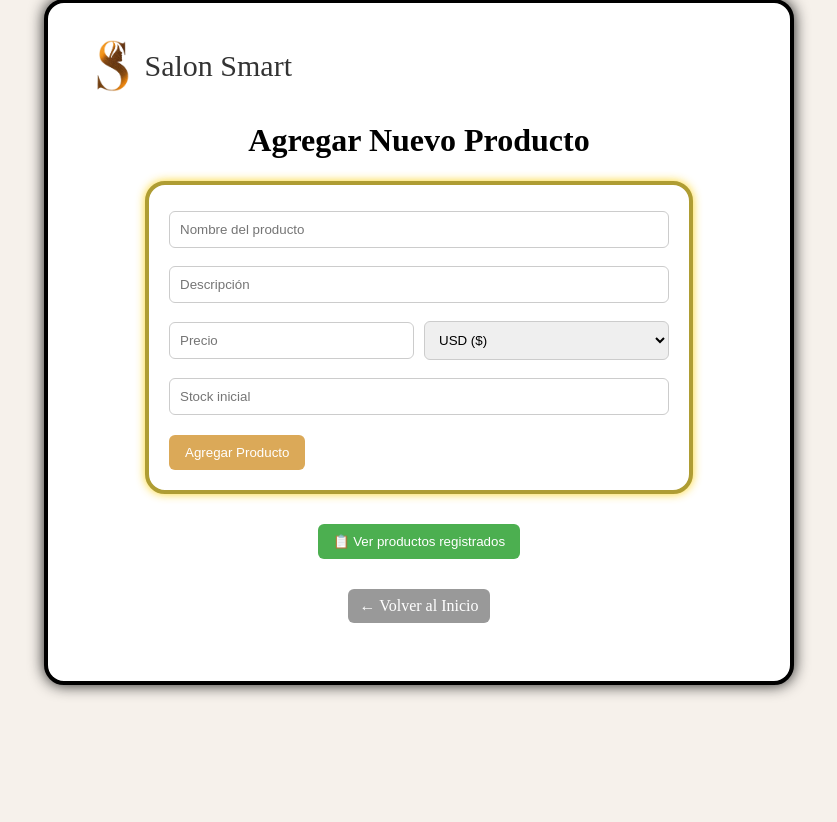
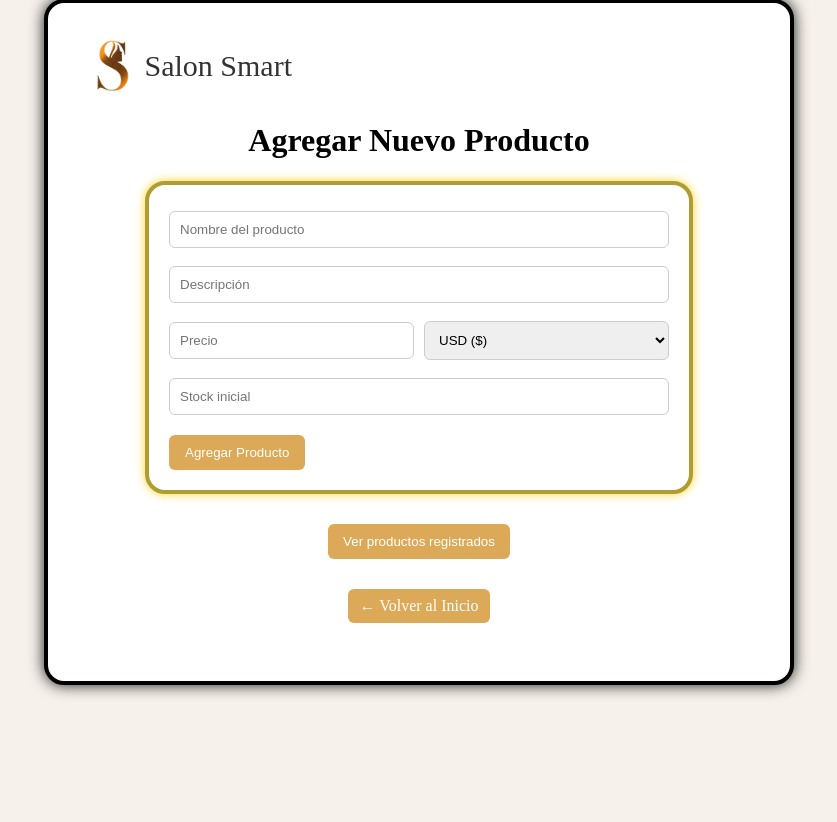
Before and after one commit to Anyelpawer/Salon-Smart, a Flask app: page /inventario in a window 1280 px wide. Shown: the part 86-908 px from the top of the page, without its empty margins (221-1058 px from the left). Run offline with Flask 3, Linux system fonts and the light colour scheme; a user stored in the database is signed in; data comes from the database, SQL or seed files in the repository; some web fonts are replaced.

Commit message:
agregue color

```diff
--- a/templates/inventario.html
+++ b/templates/inventario.html
@@ -76,7 +76,7 @@
             width: fit-content;
             margin: 30px auto 10px auto;
             text-align: center;
-            background-color: #999;
+            background-color: #dba958;
             padding: 8px 12px;
             border-radius: 6px;
             color: white;
@@ -84,14 +84,14 @@
         }
 
         .btn-volver:hover {
-            background-color: #777;
+            background-color: #dba958;
         }
 
         .btn-ver-lista {
             display: block;
             margin: 10px auto;
             text-align: center;
-            background-color: #4CAF50;
+            background-color: #dba958;
             padding: 10px 15px;
             border-radius: 6px;
             color: white;
@@ -99,7 +99,7 @@
         }
 
         .btn-ver-lista:hover {
-            background-color: #3e8e41;
+            background-color:  #dba958;
         }
 
         .logo-container {
@@ -157,7 +157,7 @@
 
         <!-- Botón para mostrar la lista de productos registrados -->
         <form method="GET" action="/productos-registrados" style="text-align: center;">
-            <button type="submit" class="btn-ver-lista">📋 Ver productos registrados</button>
+            <button type="submit" class="btn-ver-lista"> Ver productos registrados</button>
         </form>
 
         <!-- Botón para volver al inicio -->
```
